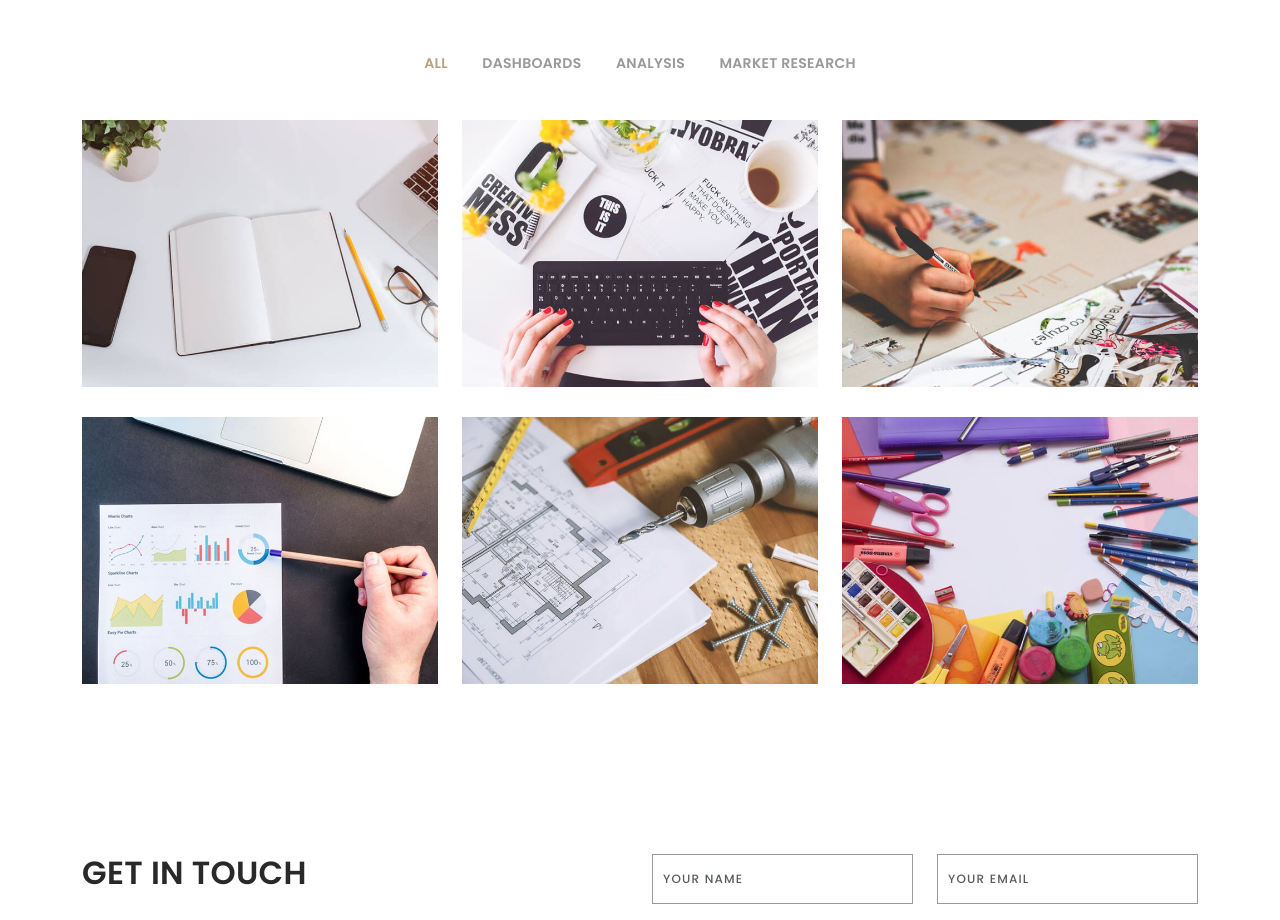
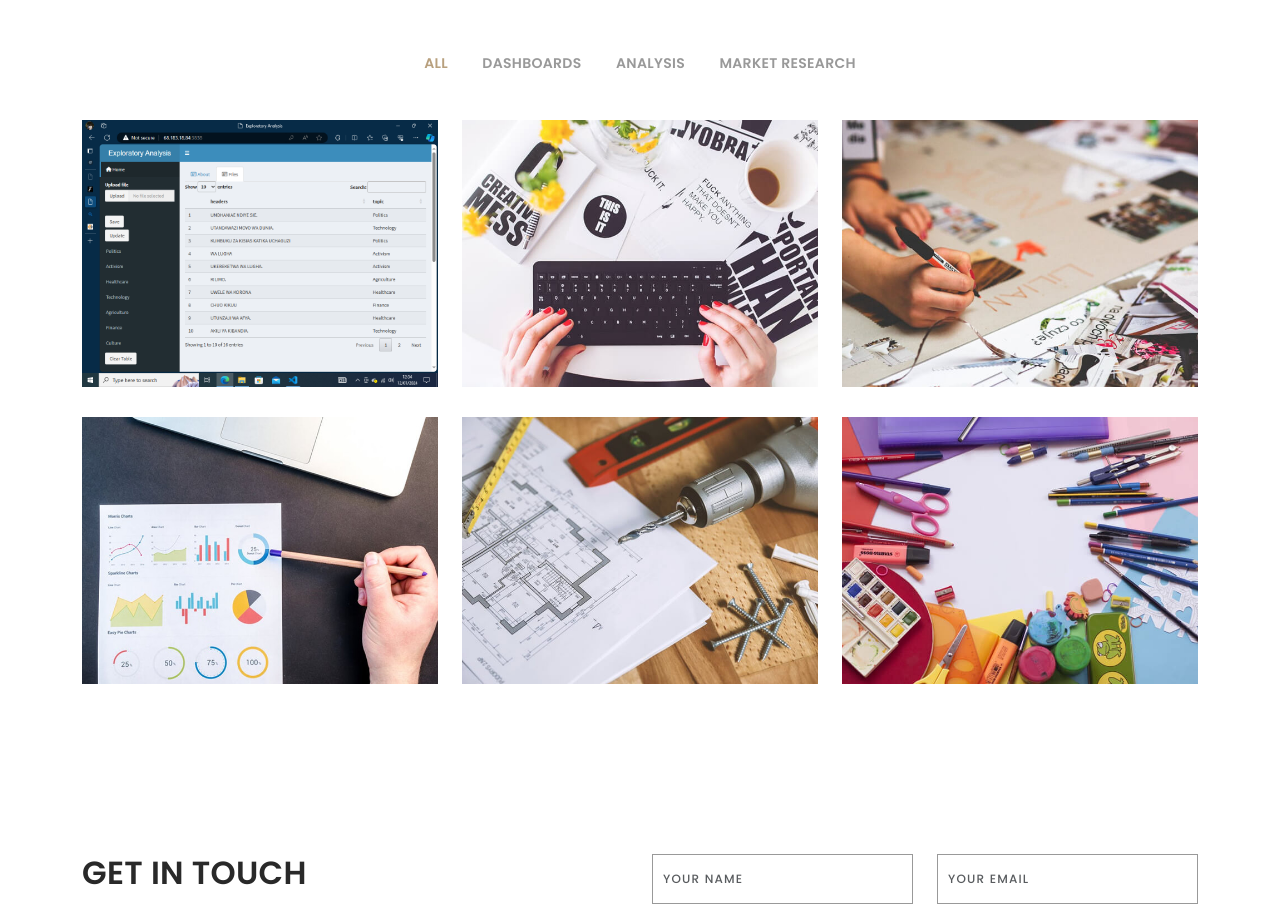
Before and after one commit to Waksih/Waksih, a plain HTML site: page index.html in a window 1280 px wide. Shown: the part 1980-2900 px from the top of the page. Drawn offline with nearby package versions, Linux system fonts and the light colour scheme; a web font is replaced by a local one.

Commit message:
portfolio pics

```diff
--- a/index.html
+++ b/index.html
@@ -184,7 +184,7 @@
         <div class="row portfolio-container">
 
           <div class="col-lg-4 col-md-6 portfolio-item filter-app">
-            <img src="assets/img/portfolio/portfolio-1.jpg" class="img-fluid" alt="">
+            <img src="assets/img/portfolio/Screenshot (1).png" class="img-fluid" alt="">
             <div class="portfolio-info">
               <h4>App 1</h4>
               <p>App</p>
```
Also changed, not shown: assets/img/Screenshot (1).png (added), assets/img/Screenshot (2).png (added), assets/img/Screenshot (3).png (added), assets/img/Screenshot (4).png (added), assets/img/Screenshot (5).png (added), assets/img/Screenshot (6).png (added), assets/img/Screenshot (7).png (added), assets/img/Screenshot (8).png (added), assets/img/portfolio/Screenshot (1).png (added), assets/img/portfolio/Screenshot (2).png (added), assets/img/portfolio/Screenshot (3).png (added), assets/img/portfolio/Screenshot (4).png (added), assets/img/portfolio/Screenshot (5).png (added), assets/img/portfolio/Screenshot (6).png (added), 2 more files.
